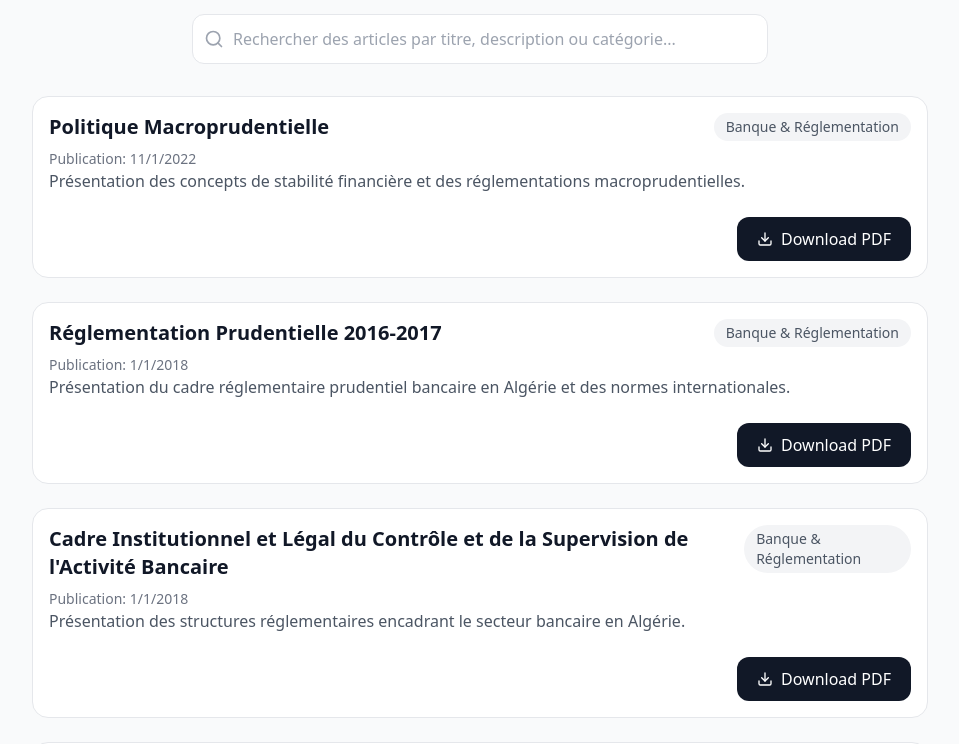
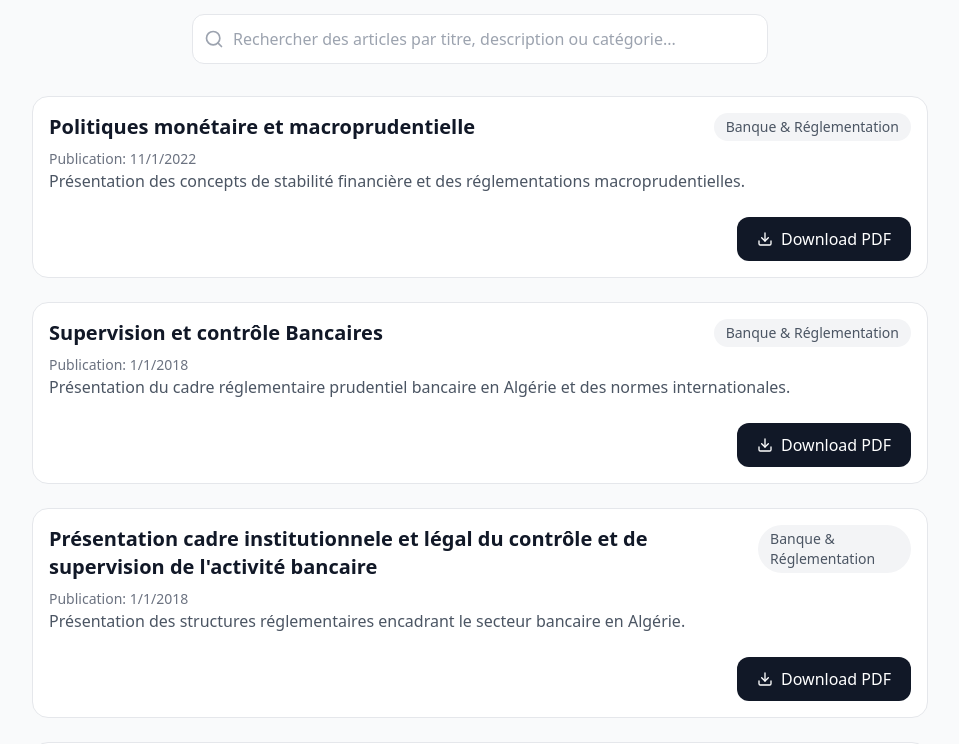
Before and after one commit to AITechNassim/mci, a React (Create React App) app: page / in a window 1280 px wide. Shown: the part 371-1115 px from the top of the page, without its empty margins (160-1119 px from the left). Built offline with nearby package versions, Linux system fonts and the light colour scheme.

Commit message:
- fix file names

```diff
--- a/src/App.js
+++ b/src/App.js
@@ -22,28 +22,28 @@ function App() {
     // Your articles data
     const articles = [
         {
-            "title": "Politique Macroprudentielle",
+            "title": "Politiques monétaire et macroprudentielle",
             "description": "Présentation des concepts de stabilité financière et des réglementations macroprudentielles.",
             "category": "Banque & Réglementation",
             "publishDate": "2022-11-01",
             "pdfUrl": "https://drive.google.com/file/d/1lEev8RNzOO_kjo9A8BdOC9lfpjmHd4CV/view?usp=sharing"
         },
         {
-            "title": "Réglementation Prudentielle 2016-2017",
+            "title": "Supervision et contrôle Bancaires",
             "description": "Présentation du cadre réglementaire prudentiel bancaire en Algérie et des normes internationales.",
             "category": "Banque & Réglementation",
             "publishDate": "2018-01-01",
             "pdfUrl": "https://drive.google.com/file/d/1pwN3X_WJ5iNOGxC5QkMaithAXaSo3HtV/view?usp=sharing"
         },
         {
-            "title": "Cadre Institutionnel et Légal du Contrôle et de la Supervision de l'Activité Bancaire",
+            "title": "Présentation cadre institutionnele et légal du contrôle et de supervision de l'activité bancaire",
             "description": "Présentation des structures réglementaires encadrant le secteur bancaire en Algérie.",
             "category": "Banque & Réglementation",
             "publishDate": "2018-01-01",
             "pdfUrl": "https://drive.google.com/file/d/12vNH_VtvwoiK2jb1gGdUjzLGtXQGchLP/view?usp=drive_link"
         },
         {
-            "title": "Cours de Macroéconomie - Partie 2",
+            "title": "Macroéconomie Générale",
             "description": "Présentation des bases de la macroéconomie et des analyses économiques.",
             "category": "Économie",
             "publishDate": "2018-01-01",
```
Also changed, not shown: 7 other files (tests, documents, lock files or other folders).
